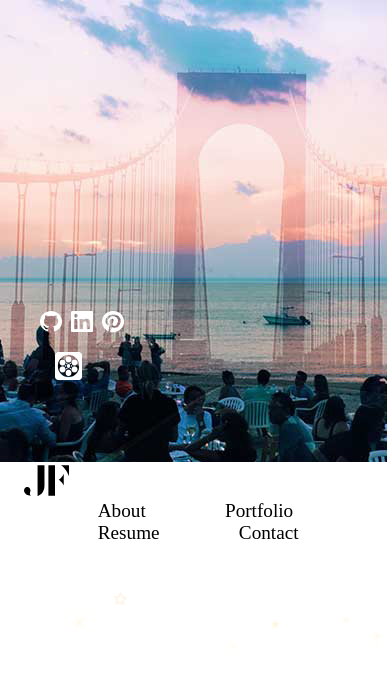
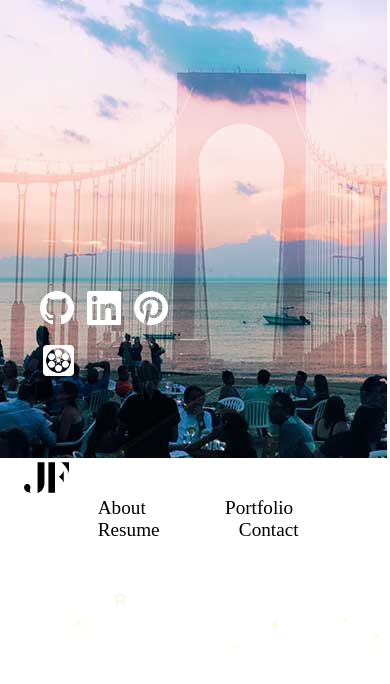
Before and after one commit to jaclynflomen/flomen_jaclyn_portfolio, a PHP site: page / in a window 390 px wide; the page is wider, and only the part inside the window is pictured. Shown: the top 684 px of that part. Run offline with PHP 8.4, Linux system fonts and the light colour scheme; data comes from the database, SQL or seed files in the repository; data that the repository does not hold is empty; some libraries are stand-ins or nearby versions.

Commit message:
resizing icons

```diff
--- a/css/main.css
+++ b/css/main.css
@@ -133,8 +133,8 @@ form label {
 
 @media only screen and (max-width: 480px) {
   #reelButton {
-    margin-left: 14%;
-    width: 7%; }
+    margin-left: 11%;
+    width: 8%; }
 
   #reelCont main div a video {
     width: 100%;
@@ -150,8 +150,8 @@ form label {
   #socialMedia {
     clear: left;
     position: relative;
-    margin-top: 75%;
-    width: 150%; }
+    margin-top: 70%;
+    width: 230%; }
 
   body#page1 {
     background-image: url(/images/background_m.jpg);
@@ -393,7 +393,7 @@ form label {
 @media only screen and (min-width: 480px) and (max-width: 768px) {
   #reelButton {
     margin-left: 7%;
-    width: 4%; }
+    width: 5%; }
 
   #reelCont main div a video {
     width: 100%;
@@ -408,7 +408,7 @@ form label {
 
   #socialMedia {
     clear: left;
-    margin-top: 75%;
+    margin-top: 65%;
     width: 150%; }
 
   body#page1 {
@@ -586,7 +586,7 @@ form label {
 @media only screen and (min-width: 768px) {
   #socialMedia {
     clear: left;
-    margin-top: 40%; }
+    margin-top: 30%; }
 
   #reelButton {
     margin-left: 3%;
--- a/sass/modules/_mediaqueries.scss
+++ b/sass/modules/_mediaqueries.scss
@@ -2,8 +2,8 @@
     //index page
 
     #reelButton {
-        margin-left: 14%;
-        width: 7%;
+        margin-left: 11%;
+        width: 8%;
     }
 
     #reelCont main div a video {
@@ -22,8 +22,8 @@
     #socialMedia {
         clear: left;
         position: relative;
-        margin-top: 75%;
-        width: 150%;
+        margin-top: 70%;
+        width: 230%;
     }
 
     body#page1 {
@@ -331,7 +331,7 @@
 
     #reelButton {
         margin-left: 7%;
-        width: 4%;
+        width: 5%;
     }
 
     #reelCont main div a video {
@@ -350,7 +350,7 @@
 
     #socialMedia {
         clear: left;
-        margin-top: 75%;
+        margin-top: 65%;
         width: 150%;
     }
 
@@ -588,7 +588,7 @@ form input {
 
     #socialMedia {
         clear: left;
-        margin-top: 40%;
+        margin-top: 30%;
     }
 
     #reelButton {
```
